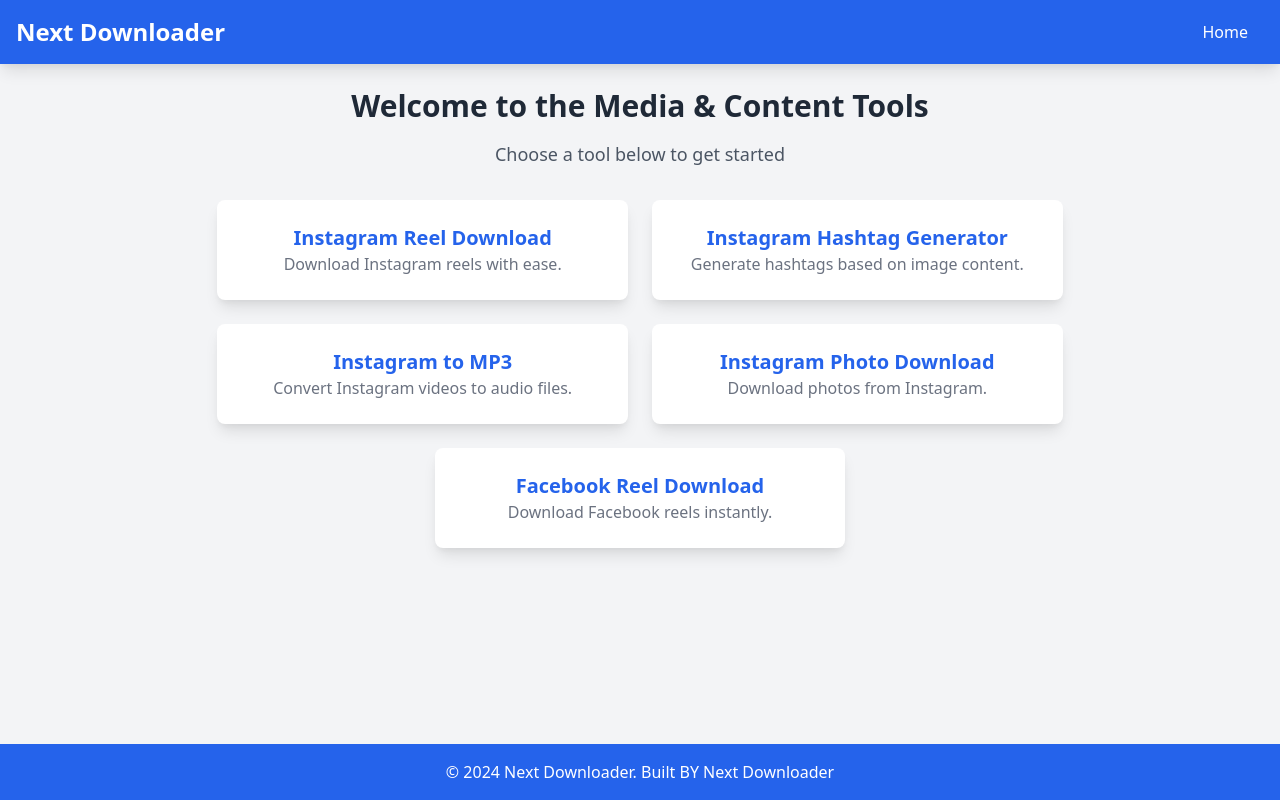
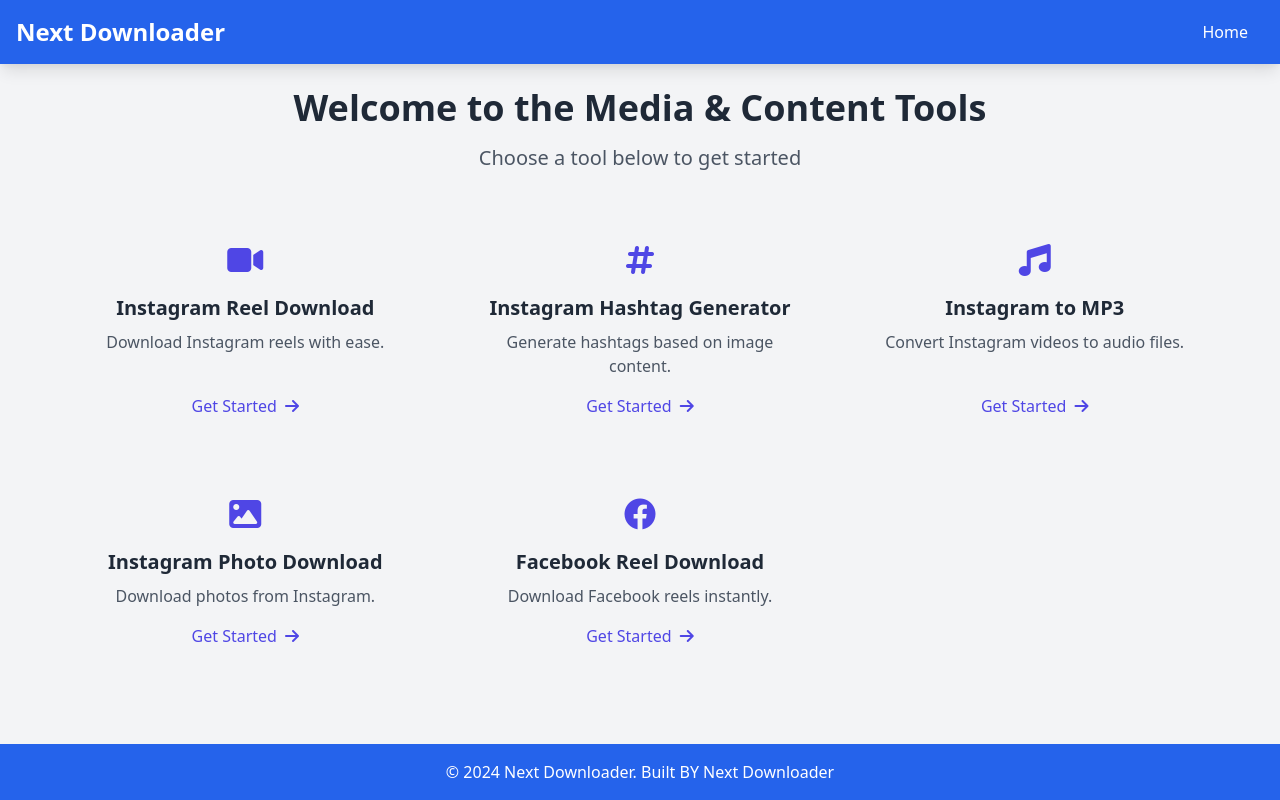
Before and after one commit to MehmetFaahem/social_tools, a Django app: page / in a window 1280 px wide. Run offline with Django 4.2, Linux system fonts and the light colour scheme.

Commit message:
💄 homepage design update

```diff
--- a/tools/templates/tools/base.html
+++ b/tools/templates/tools/base.html
@@ -4,10 +4,27 @@
     <meta charset="UTF-8" />
     <meta name="viewport" content="width=device-width, initial-scale=1.0" />
     <title>{% block title %}Tool Suite{% endblock title %}</title>
-    <link
-      href="https://cdn.jsdelivr.net/npm/tailwindcss@2.2.19/dist/tailwind.min.css"
-      rel="stylesheet"
-    />
+    <link href="https://cdn.jsdelivr.net/npm/tailwindcss@2.2.19/dist/tailwind.min.css" rel="stylesheet" />
+    <link href="https://fonts.googleapis.com/css2?family=Inter:wght@300;400;500;600;700&display=swap" rel="stylesheet">
+    <link rel="stylesheet" href="https://cdnjs.cloudflare.com/ajax/libs/font-awesome/6.4.0/css/all.min.css" />
+    <style>
+      body {
+        font-family: 'Inter', sans-serif;
+        min-height: 100vh;
+        display: flex;
+        flex-direction: column;
+      }
+      main {
+        flex: 1;
+        padding-bottom: 5rem;
+      }
+      .btn-primary {
+        @apply bg-indigo-600 hover:bg-indigo-700 text-white font-medium py-2 px-4 rounded-md transition duration-200;
+      }
+      .card {
+        @apply bg-white rounded-xl shadow-md hover:shadow-lg transition duration-300 overflow-hidden;
+      }
+    </style>
   </head>
   <body class="bg-gray-100 font-sans leading-normal tracking-normal">
     <header class="bg-blue-600 text-white p-4 shadow-lg">
@@ -44,5 +61,11 @@
         window.location.href = "{% url 'homepage' %}";
       }
     </script>
+
+    <script>
+      function goto_homepage() {
+        window.location.href = "{% url 'homepage' %}";
+      }
+    </script>
   </body>
 </html>
--- a/tools/templates/tools/homepage.html
+++ b/tools/templates/tools/homepage.html
@@ -1,51 +1,71 @@
 {% extends 'tools/base.html' %} {% block content %}
-<div class="text-center mb-8">
-  <h2 class="text-3xl font-bold text-gray-800 mb-4">
+<div class="text-center mb-12">
+  <h2 class="text-4xl font-bold text-gray-800 mb-4 animate-fade-in">
     Welcome to the Media & Content Tools
   </h2>
-  <p class="text-lg text-gray-600">Choose a tool below to get started</p>
+  <p class="text-xl text-gray-600 max-w-2xl mx-auto">Choose a tool below to get started</p>
 </div>
 
-<div class="flex flex-wrap gap-6 justify-center">
+<div class="grid grid-cols-1 md:grid-cols-2 lg:grid-cols-3 gap-8 max-w-6xl mx-auto">
   <a
     href="{% url 'instagram_reel_download' %}"
-    class="bg-white rounded-lg shadow-lg p-6 text-center hover:shadow-xl transition w-full md:w-1/2 lg:w-1/3"
+    class="card p-6 text-center transform hover:scale-105 transition-all duration-300 flex flex-col justify-between"
   >
-    <h3 class="text-xl font-semibold text-blue-600">Instagram Reel Download</h3>
-    <p class="text-gray-500">Download Instagram reels with ease.</p>
+    <div>
+      <div class="text-indigo-600 mb-4"><i class="fas fa-video fa-2x"></i></div>
+      <h3 class="text-xl font-semibold text-gray-800 mb-2">Instagram Reel Download</h3>
+      <p class="text-gray-600">Download Instagram reels with ease.</p>
+    </div>
+    <div class="mt-4 text-indigo-600 font-medium">Get Started <i class="fas fa-arrow-right ml-1"></i></div>
   </a>
   <a
     href="{% url 'instagram_hashtag_generator' %}"
-    class="bg-white rounded-lg shadow-lg p-6 text-center hover:shadow-xl transition w-full md:w-1/2 lg:w-1/3"
+    class="card p-6 text-center transform hover:scale-105 transition-all duration-300 flex flex-col justify-between"
   >
-    <h3 class="text-xl font-semibold text-blue-600">
-      Instagram Hashtag Generator
-    </h3>
-    <p class="text-gray-500">Generate hashtags based on image content.</p>
+    <div>
+      <div class="text-indigo-600 mb-4"><i class="fas fa-hashtag fa-2x"></i></div>
+      <h3 class="text-xl font-semibold text-gray-800 mb-2">
+        Instagram Hashtag Generator
+      </h3>
+      <p class="text-gray-600">Generate hashtags based on image content.</p>
+    </div>
+    <div class="mt-4 text-indigo-600 font-medium">Get Started <i class="fas fa-arrow-right ml-1"></i></div>
   </a>
 
   <a
     href="{% url 'instagram_to_mp3' %}"
-    class="bg-white rounded-lg shadow-lg p-6 text-center hover:shadow-xl transition w-full md:w-1/2 lg:w-1/3"
+    class="card p-6 text-center transform hover:scale-105 transition-all duration-300 flex flex-col justify-between"
   >
-    <h3 class="text-xl font-semibold text-blue-600">Instagram to MP3</h3>
-    <p class="text-gray-500">Convert Instagram videos to audio files.</p>
+    <div>
+      <div class="text-indigo-600 mb-4"><i class="fas fa-music fa-2x"></i></div>
+      <h3 class="text-xl font-semibold text-gray-800 mb-2">Instagram to MP3</h3>
+      <p class="text-gray-600">Convert Instagram videos to audio files.</p>
+    </div>
+    <div class="mt-4 text-indigo-600 font-medium">Get Started <i class="fas fa-arrow-right ml-1"></i></div>
   </a>
   <a
     href="{% url 'instagram_photo_download' %}"
-    class="bg-white rounded-lg shadow-lg p-6 text-center hover:shadow-xl transition w-full md:w-1/2 lg:w-1/3"
+    class="card p-6 text-center transform hover:scale-105 transition-all duration-300 flex flex-col justify-between"
   >
-    <h3 class="text-xl font-semibold text-blue-600">
-      Instagram Photo Download
-    </h3>
-    <p class="text-gray-500">Download photos from Instagram.</p>
+    <div>
+      <div class="text-indigo-600 mb-4"><i class="fas fa-image fa-2x"></i></div>
+      <h3 class="text-xl font-semibold text-gray-800 mb-2">
+        Instagram Photo Download
+      </h3>
+      <p class="text-gray-600">Download photos from Instagram.</p>
+    </div>
+    <div class="mt-4 text-indigo-600 font-medium">Get Started <i class="fas fa-arrow-right ml-1"></i></div>
   </a>
   <a
     href="{% url 'facebook_reel_download' %}"
-    class="bg-white rounded-lg shadow-lg p-6 text-center hover:shadow-xl transition w-full md:w-1/2 lg:w-1/3"
+    class="card p-6 text-center transform hover:scale-105 transition-all duration-300 flex flex-col justify-between"
   >
-    <h3 class="text-xl font-semibold text-blue-600">Facebook Reel Download</h3>
-    <p class="text-gray-500">Download Facebook reels instantly.</p>
+    <div>
+      <div class="text-indigo-600 mb-4"><i class="fab fa-facebook fa-2x"></i></div>
+      <h3 class="text-xl font-semibold text-gray-800 mb-2">Facebook Reel Download</h3>
+      <p class="text-gray-600">Download Facebook reels instantly.</p>
+    </div>
+    <div class="mt-4 text-indigo-600 font-medium">Get Started <i class="fas fa-arrow-right ml-1"></i></div>
   </a>
 </div>
 {% endblock content %}
```
